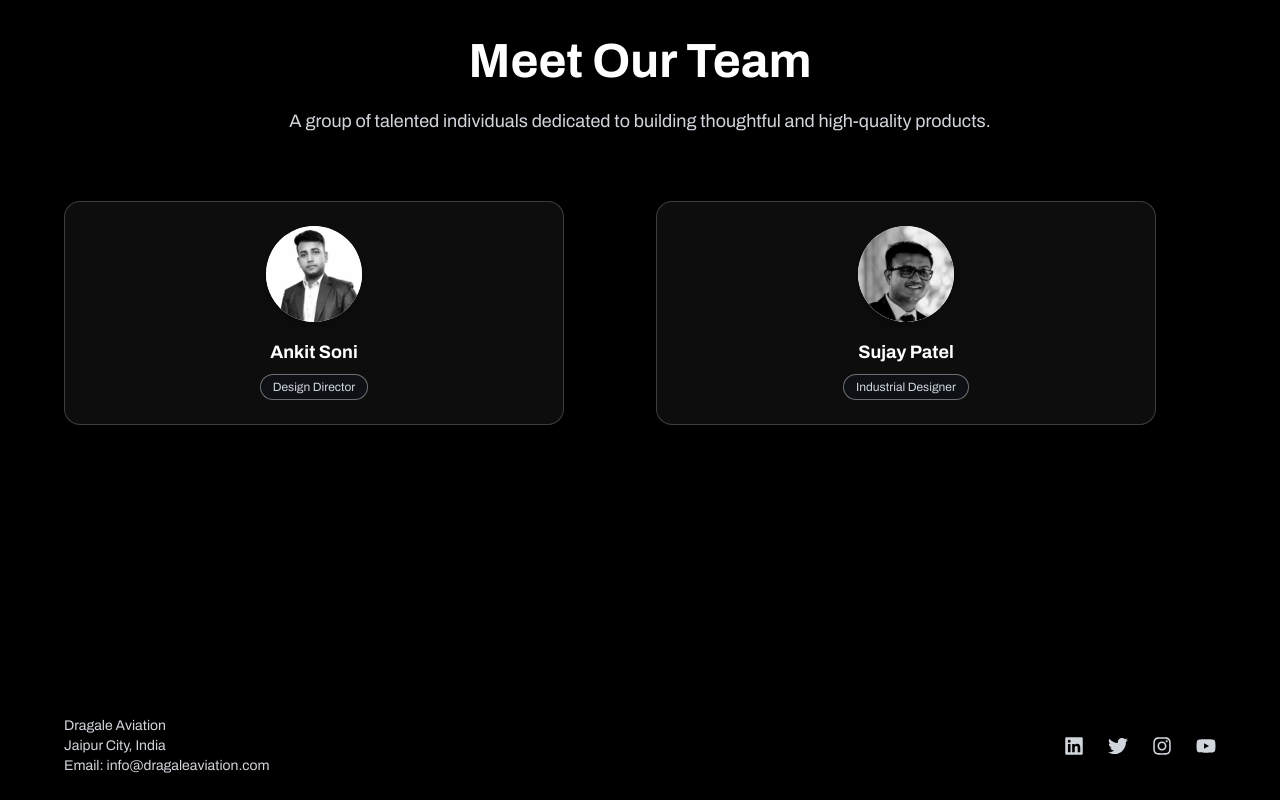
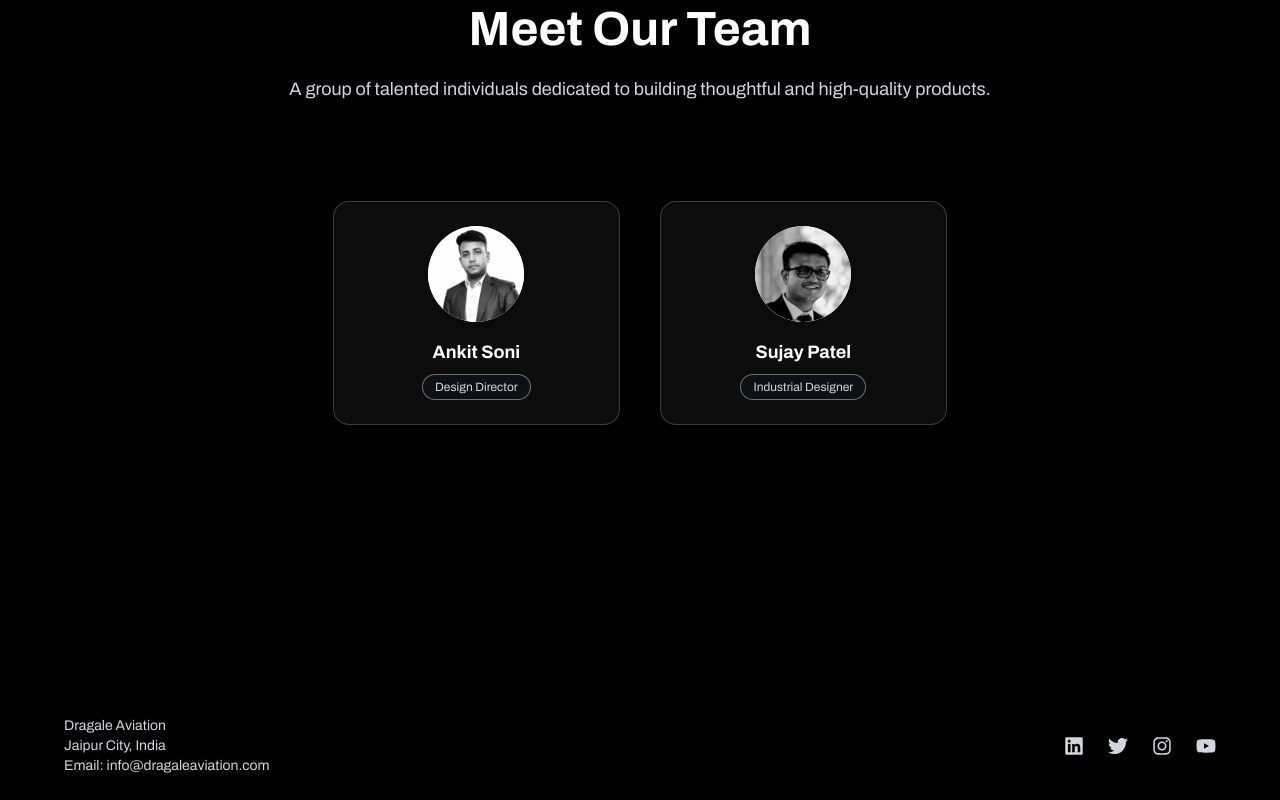
Before and after one commit to lokeshchoudharyprogrammer/dragale-aviation, a Next.js app: page /about in a window 1280 px wide. Shown: the part 1049-1849 px from the top of the page. Built offline with nearby package versions, Linux system fonts and the light colour scheme.

Commit message:
crt team section

```diff
--- a/src/app/team/page.tsx
+++ b/src/app/team/page.tsx
@@ -43,7 +43,7 @@ Passionate about technology and human factors, he creates impactful design solut
     `,
         img: "/team/sujay.png",
         linkedin: "",
-    },
+    }
 
 ];
 
@@ -74,7 +74,7 @@ const TeamPage: React.FC = () => {
     };
 
     return (
-        <section className="min-h-screen  bg-black text-white px-6 py-30 flex flex-col items-center justify-center">
+        <section className="min-h-screen  bg-black text-white px-6 py-30 flex flex-col  items-center justify-center p-8 w-[80%">
             <div>
                 <motion.div
                     initial={{ opacity: 0, y: -40 }}
@@ -91,13 +91,14 @@ const TeamPage: React.FC = () => {
                 </motion.div>
             </div>
 
-            <div className="grid grid-cols-1 sm:grid-cols-2 lg:grid-cols-2 gap-8 items-center justify-center w-6xl">
+            <div className="flex gap-10 flex-wrap items-center items-center justify-center p-8 w-[80%]">
 
                 <TeamCard
                     teamData={teamData}
                     cardVariants={cardVariants}
                     badgeVariants={badgeVariants}
                     handleCardClick={(person) => handleCardClick(person as Person)}
+                    width={"40%"}
                 />
 
             </div>
```
